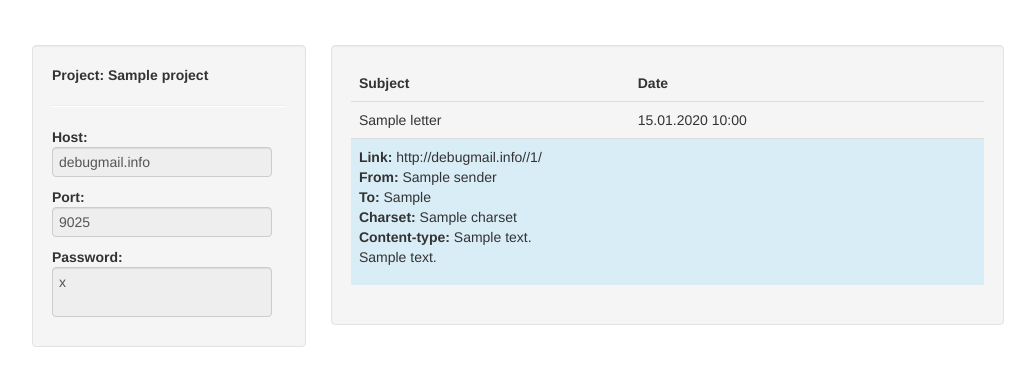
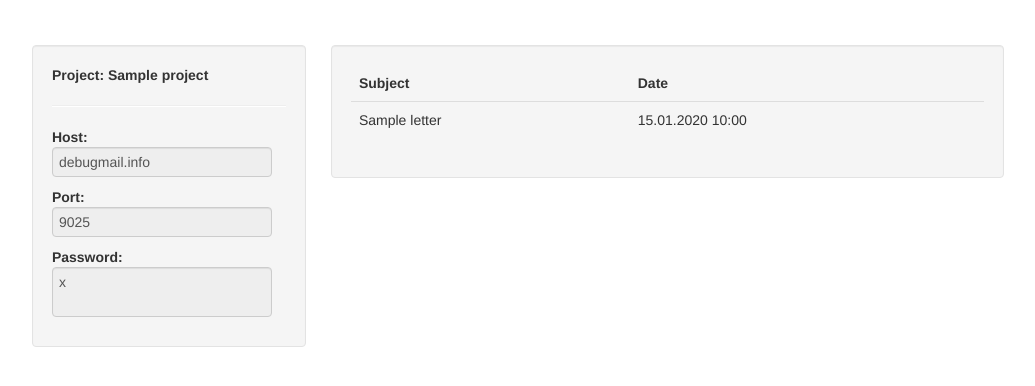
Before and after one commit to dizballanze/debugmail, a Django app: template frontend/templates/project/show_project.html in a window 1280 px wide. Shown: the top 386 px of the page, without its empty margins (77-1112 px from the left). Run offline with Django 3.2, Linux system fonts and the light colour scheme; the template is opened without the code that fills it: most values are stand-ins (such as "Sample title", 1, 10 or a date in 2020); parts of the project's set-up code (start-up, migrations or seed data) failed here and were passed over; some libraries are stand-ins or nearby versions.

Commit message:
test letter table

```diff
--- a/frontend/templates/project/show_project.html
+++ b/frontend/templates/project/show_project.html
@@ -1,4 +1,8 @@
 {% extends 'base.html' %}
+
+{% block extrajs %}
+    <script type="text/coffeescript" src="{{ STATIC_URL }}coffee/show-project.coffee"></script>
+{% endblock %}
 
 {% block content %}
     <div class="offset1">
@@ -24,9 +28,9 @@
                     <tr>
                         <td>{{ letter.subject }}</td><td>{{ letter.date|date:"d.m.Y H:i" }}</td>
                     </tr>
-                    <tr class="info">
+                    <tr class="info hide">
                         <td colspan="2">
-                            <strong>Link:</strong> http://debugmail.info/{% url 'show_letter' letter.id %}<br>
+                            <strong>Link:</strong> http://debugmail.info{% url 'show_letter' letter.id %}<br>
                             <strong>From:</strong> {{ letter.sender }}<br>
                             <strong>To:</strong> {{ letter.to }}<br>
                             <strong>Charset:</strong> {{ letter.charset }}<br>
```
